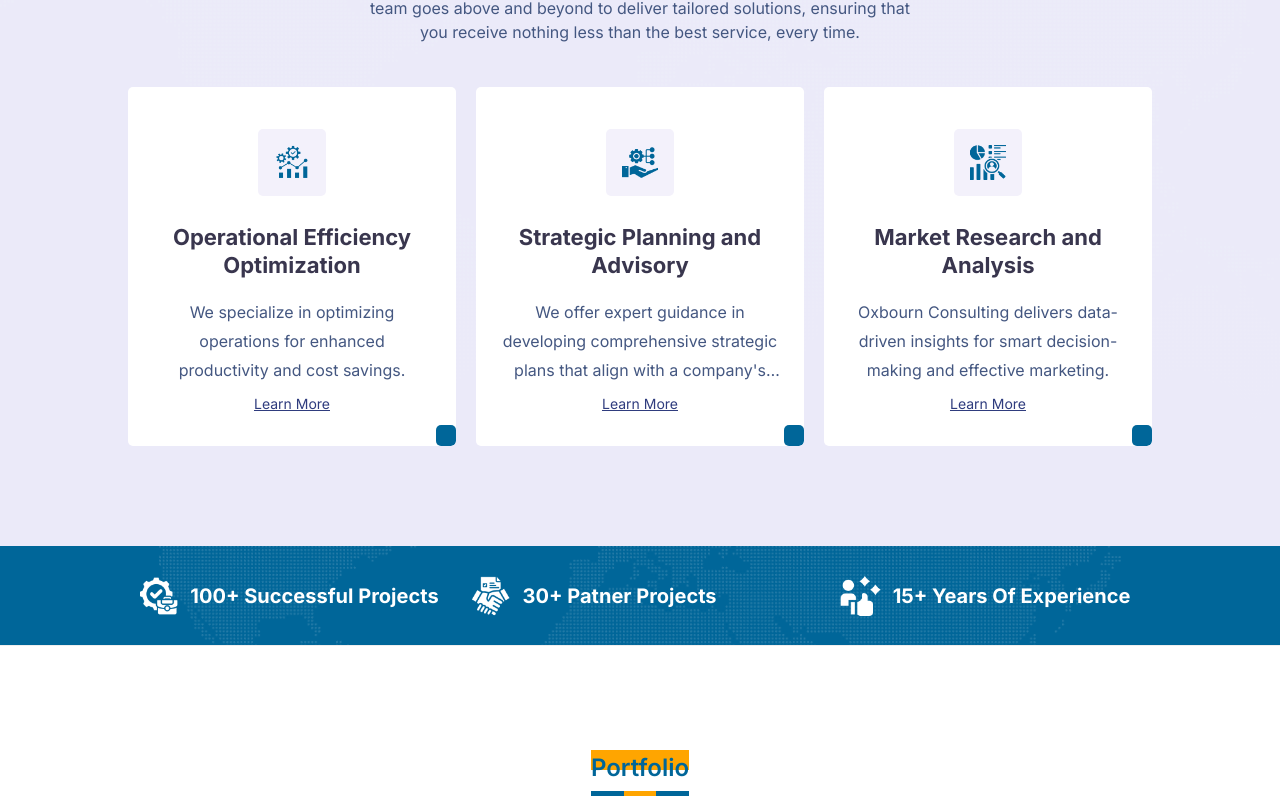
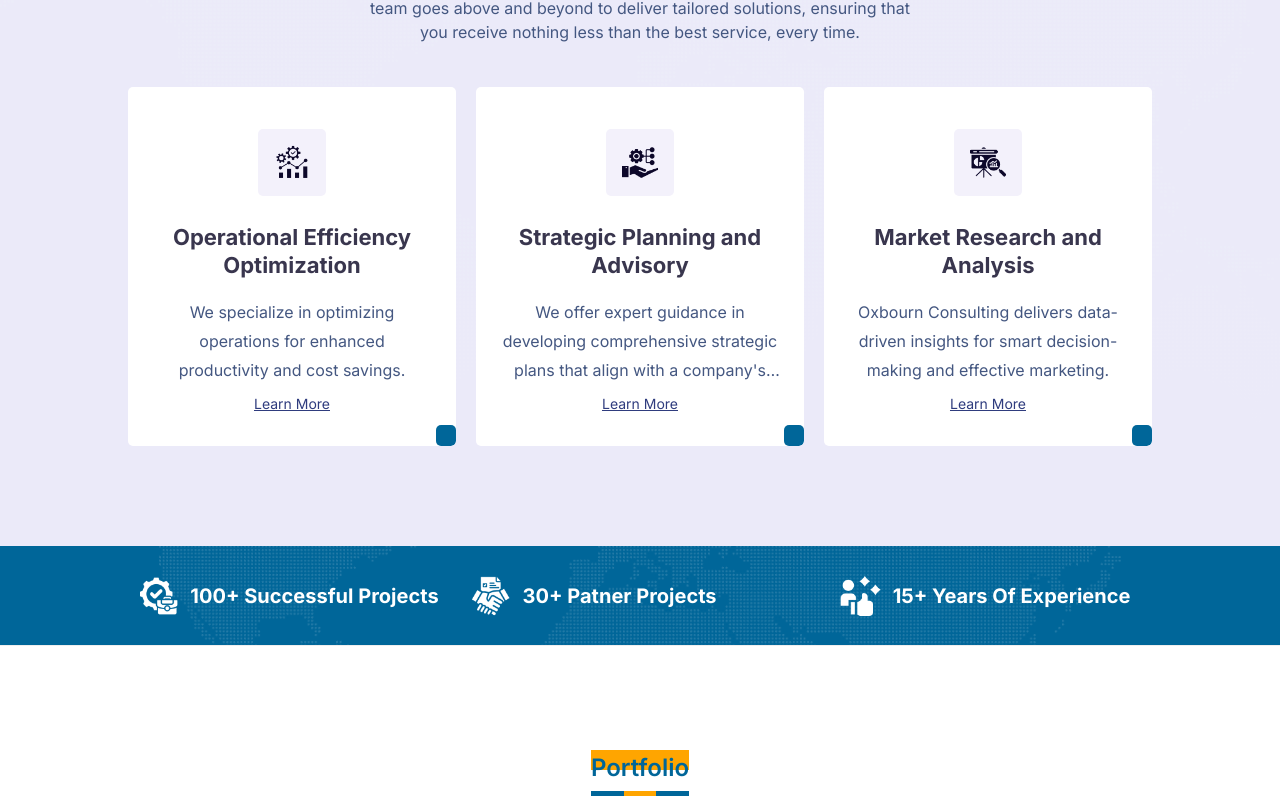
Before and after one commit to frank1003A/oxbourn_website, a Next.js app: page / in a window 1280 px wide. Shown: the part 1830-2640 px from the top of the page. Built offline with nearby package versions, Linux system fonts and the light colour scheme.

Commit message:
update Navbar.tsx, Portfolio.tsx and Services.tsx

```diff
--- a/src/components/UI/Navbar.tsx
+++ b/src/components/UI/Navbar.tsx
@@ -205,6 +205,7 @@ export default function WithSubnavigation() {
           pos={"relative"}
         >
           <IconButton
+            rounded={"sm"}
             onClick={onToggle}
             color={"white"}
             bgColor={"brand.primary"}
@@ -228,7 +229,6 @@ export default function WithSubnavigation() {
           bg={"white"}
           border={"1px"}
           borderColor={"brand.primary"}
-          borderRadius={5}
           transition={".3s"}
           href={"#contact"}
           onClick={() => handleClickScroll("#contact")}
--- a/src/components/UI/Portfolio.tsx
+++ b/src/components/UI/Portfolio.tsx
@@ -66,8 +66,8 @@ const Portfolio = () => {
         .map((pl) => {
           return (
             <PortfolioCard
+              img={pl.img}
               key={pl.img}
-              img={pl.img}
               category={pl.category}
               alt={pl.alt}
             />
@@ -81,6 +81,7 @@ const Portfolio = () => {
       /**py={{ base: 5, md: 20, lg: "65px" }}
       px={{ base: 5, sm: 5, md: 10, xl: 32, lg: 16 }} */
       id="#portfolio"
+      name="portfolio"
     >
       <Stack align={"center"} m={"auto"} textAlign={"center"} mb={"35px"}>
         <SectionTag title="Portfolio" />
@@ -140,6 +141,7 @@ const Portfolio = () => {
         spacing={"2rem"}
         transition={"transform 0.3s ease-in-out"}
         id="chakra-grid"
+        data-aos="zoom-in-up"
       >
         {gridComponent}
       </SimpleGrid>
--- a/src/components/UI/Services.tsx
+++ b/src/components/UI/Services.tsx
@@ -13,6 +13,7 @@ const Services = () => {
       bgRepeat={"no-repeat"}
       bgSize={"center"}
       id="#services"
+      name="services"
     >
       <Stack align={"center"}>
         <SectionTag title="Our Services" />
@@ -54,17 +55,17 @@ const Services = () => {
         </Stack>
         <SimpleGrid columns={{ base: 1, sm: 1, md: 2, lg: 3 }} gap={5}>
           <CustomCard
-            imgSrc="/assets/oe2.png"
+            imgSrc="/assets/oe.png"
             heading="Operational Efficiency Optimization"
             description="We specialize in optimizing operations for enhanced productivity and cost savings."
           />
           <CustomCard
-            imgSrc="/assets/sp2.png"
+            imgSrc="/assets/sp.png"
             heading="Strategic Planning and Advisory"
             description="We offer expert guidance in developing comprehensive strategic plans that align with a company's goals."
           />
           <CustomCard
-            imgSrc="/assets/mr2.png"
+            imgSrc="/assets/mr.png"
             heading="Market Research and Analysis"
             description="Oxbourn Consulting delivers data-driven insights for smart decision-making and effective marketing."
           />
```
